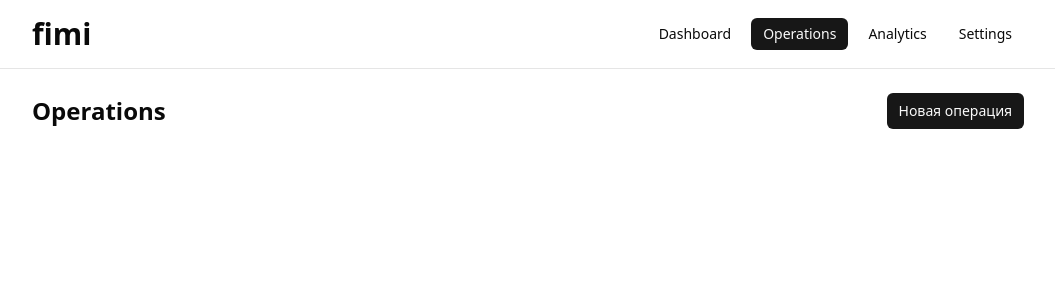
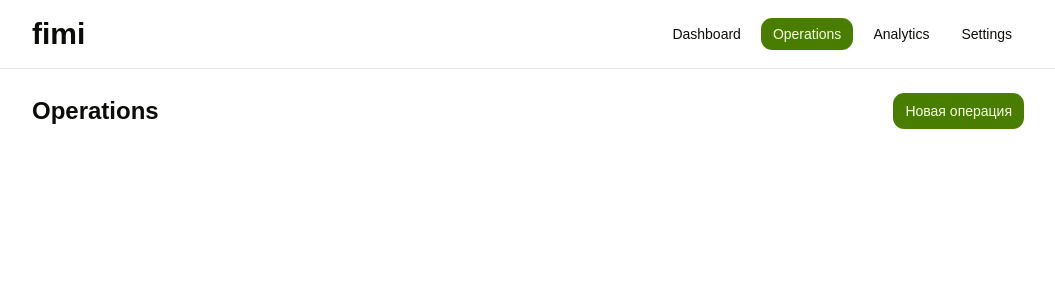
Before and after one commit to stanislavluft/fimi, a React (Vite) app: page /operations in a window 1280 px wide. Shown: the top 300 px of the page, without its empty margins (112-1167 px from the left). Built offline with nearby package versions, Linux system fonts and the light colour scheme.

Commit message:
refactor: implement OPERATION_TYPES constant and add new variables

```diff
--- a/package.json
+++ b/package.json
@@ -10,6 +10,7 @@
     "preview": "vite preview"
   },
   "dependencies": {
+    "@fontsource-variable/geist": "^5.2.8",
     "@tailwindcss/vite": "^4.1.18",
     "class-variance-authority": "^0.7.1",
     "clsx": "^2.1.1",
@@ -20,7 +21,8 @@
     "react-dom": "^19.2.0",
     "react-hook-form": "^7.71.2",
     "react-router-dom": "^7.13.1",
-    "tailwind-merge": "^3.4.1",
+    "tailwind-merge": "^3.5.0",
+    "tw-animate-css": "^1.4.0",
     "uuid": "^13.0.0",
     "zustand": "^5.0.11"
   },
--- /dev/null
+++ b/src/constants/constants.ts
@@ -0,0 +1,6 @@
+export const OPERATION_TYPES = [
+  { value: 'income', label: 'Доход' },
+  { value: 'expense', label: 'Расход' },
+] as const; //
+
+export type OperationType = (typeof OPERATION_TYPES)[number]['value'];
--- a/src/index.css
+++ b/src/index.css
@@ -1,62 +1,129 @@
 @import 'tailwindcss';
+@import 'tw-animate-css';
+@import '@fontsource-variable/geist';
+
+@custom-variant dark (&:where(.dark, .dark *));
 
 @layer base {
   :root {
+    --radius: 0.875rem;
     --background: oklch(1 0 0);
-    --foreground: oklch(0.145 0 0);
+    --foreground: oklch(0.153 0.006 107.1);
     --card: oklch(1 0 0);
-    --card-foreground: oklch(0.145 0 0);
-    --primary: oklch(0.205 0 0);
-    --primary-foreground: oklch(0.985 0 0);
-    --secondary: oklch(0.97 0 0);
-    --secondary-foreground: oklch(0.205 0 0);
-    --destructive: oklch(0.6271 0.1936 33.34);
-    --destructive-foreground: oklch(0.985 0 0);
-    --ghost: oklch(0.97 0 0);
-    --ghost-foreground: oklch(0.205 0 0);
-    --border: oklch(0.922 0 0);
-    --input: oklch(0.922 0 0);
-    --ring: oklch(0.708 0 0);
+    --card-foreground: oklch(0.153 0.006 107.1);
+    --popover: oklch(1 0 0);
+    --popover-foreground: oklch(0.153 0.006 107.1);
+    --primary: oklch(0.532 0.157 131.589);
+    --primary-foreground: oklch(0.986 0.031 120.757);
+    --secondary: oklch(0.967 0.001 286.375);
+    --secondary-foreground: oklch(0.21 0.006 285.885);
+    --muted: oklch(0.966 0.005 106.5);
+    --muted-foreground: oklch(0.58 0.031 107.3);
+    --accent: oklch(0.532 0.157 131.589);
+    --accent-foreground: oklch(0.986 0.031 120.757);
+    --destructive: oklch(0.577 0.245 27.325);
+    --border: oklch(0.93 0.007 106.5);
+    --input: oklch(0.93 0.007 106.5);
+    --ring: oklch(0.737 0.021 106.9);
+    --chart-1: oklch(0.897 0.196 126.665);
+    --chart-2: oklch(0.768 0.233 130.85);
+    --chart-3: oklch(0.648 0.2 131.684);
+    --chart-4: oklch(0.532 0.157 131.589);
+    --chart-5: oklch(0.453 0.124 130.933);
+    --sidebar: oklch(0.988 0.003 106.5);
+    --sidebar-foreground: oklch(0.153 0.006 107.1);
+    --sidebar-primary: oklch(0.648 0.2 131.684);
+    --sidebar-primary-foreground: oklch(0.986 0.031 120.757);
+    --sidebar-accent: oklch(0.966 0.005 106.5);
+    --sidebar-accent-foreground: oklch(0.228 0.013 107.4);
+    --sidebar-border: oklch(0.93 0.007 106.5);
+    --sidebar-ring: oklch(0.737 0.021 106.9);
   }
 
   .dark {
-    --background: oklch(0.145 0 0);
-    --foreground: oklch(0.985 0 0);
-    --card: oklch(0.205 0 0);
-    --card-foreground: oklch(0.985 0 0);
-    --primary: oklch(0.922 0 0);
-    --primary-foreground: oklch(0.205 0 0);
-    --secondary: oklch(0.269 0 0);
+    --background: oklch(0.153 0.006 107.1);
+    --foreground: oklch(0.988 0.003 106.5);
+    --card: oklch(0.228 0.013 107.4);
+    --card-foreground: oklch(0.988 0.003 106.5);
+    --popover: oklch(0.228 0.013 107.4);
+    --popover-foreground: oklch(0.988 0.003 106.5);
+    --primary: oklch(0.453 0.124 130.933);
+    --primary-foreground: oklch(0.986 0.031 120.757);
+    --secondary: oklch(0.274 0.006 286.033);
     --secondary-foreground: oklch(0.985 0 0);
+    --muted: oklch(0.286 0.016 107.4);
+    --muted-foreground: oklch(0.737 0.021 106.9);
+    --accent: oklch(0.453 0.124 130.933);
+    --accent-foreground: oklch(0.986 0.031 120.757);
     --destructive: oklch(0.6271 0.1936 33.34);
-    --destructive-foreground: oklch(0.985 0 0);
-    --ghost: oklch(0.269 0 0);
-    --ghost-foreground: oklch(0.985 0 0);
     --border: oklch(1 0 0 / 10%);
     --input: oklch(1 0 0 / 15%);
-    --ring: oklch(0.556 0 0);
+    --ring: oklch(0.58 0.031 107.3);
+    --chart-1: oklch(0.897 0.196 126.665);
+    --chart-2: oklch(0.768 0.233 130.85);
+    --chart-3: oklch(0.648 0.2 131.684);
+    --chart-4: oklch(0.532 0.157 131.589);
+    --chart-5: oklch(0.453 0.124 130.933);
+    --sidebar: oklch(0.228 0.013 107.4);
+    --sidebar-foreground: oklch(0.988 0.003 106.5);
+    --sidebar-primary: oklch(0.768 0.233 130.85);
+    --sidebar-primary-foreground: oklch(0.274 0.072 132.109);
+    --sidebar-accent: oklch(0.286 0.016 107.4);
+    --sidebar-accent-foreground: oklch(0.988 0.003 106.5);
+    --sidebar-border: oklch(1 0 0 / 10%);
+    --sidebar-ring: oklch(0.58 0.031 107.3);
   }
   body {
     overflow-x: hidden;
-    background-color: var(--background);
-    color: var(--foreground);
     min-height: 100vh;
+    @apply bg-background text-foreground;
+  }
+  * {
+    @apply border-border outline-ring/50;
+  }
+  html {
+    @apply font-sans;
   }
 }
-@theme {
+
+@theme inline {
+  --font-sans: 'Geist Variable', sans-serif;
+  --color-sidebar-ring: var(--sidebar-ring);
+  --color-sidebar-border: var(--sidebar-border);
+  --color-sidebar-accent-foreground: var(--sidebar-accent-foreground);
+  --color-sidebar-accent: var(--sidebar-accent);
+  --color-sidebar-primary-foreground: var(--sidebar-primary-foreground);
+  --color-sidebar-primary: var(--sidebar-primary);
+  --color-sidebar-foreground: var(--sidebar-foreground);
+  --color-sidebar: var(--sidebar);
+  --color-chart-5: var(--chart-5);
+  --color-chart-4: var(--chart-4);
+  --color-chart-3: var(--chart-3);
+  --color-chart-2: var(--chart-2);
+  --color-chart-1: var(--chart-1);
+  --color-ring: var(--ring);
+  --color-input: var(--input);
+  --color-border: var(--border);
+  --color-destructive: var(--destructive);
+  --color-accent-foreground: var(--accent-foreground);
+  --color-accent: var(--accent);
+  --color-muted-foreground: var(--muted-foreground);
+  --color-muted: var(--muted);
+  --color-secondary-foreground: var(--secondary-foreground);
+  --color-secondary: var(--secondary);
+  --color-primary-foreground: var(--primary-foreground);
+  --color-primary: var(--primary);
+  --color-popover-foreground: var(--popover-foreground);
+  --color-popover: var(--popover);
+  --color-card-foreground: var(--card-foreground);
+  --color-card: var(--card);
+  --color-foreground: var(--foreground);
   --color-background: var(--background);
-  --color-foreground: var(--foreground);
-  --color-card: var(--card);
-  --color-card-foreground: var(--card-foreground);
-  --color-primary: var(--primary);
-  --color-primary-foreground: var(--primary-foreground);
-  --color-secondary: var(--secondary);
-  --color-secondary-foreground: var(--secondary-foreground);
-  --color-ghost: var(--ghost);
-  --color-ghost-foreground: var(--ghost-foreground);
-  --color-destructive: var(--destructive);
-  --color-destructive-foreground: var(--destructive-foreground);
-  --color-border: var(--border);
-  --color-input: var(--input);
-  --color-ring: var(--ring);
+  --radius-sm: calc(var(--radius) * 0.6);
+  --radius-md: calc(var(--radius) * 0.8);
+  --radius-lg: var(--radius);
+  --radius-xl: calc(var(--radius) * 1.4);
+  --radius-2xl: calc(var(--radius) * 1.8);
+  --radius-3xl: calc(var(--radius) * 2.2);
+  --radius-4xl: calc(var(--radius) * 2.6);
 }
--- a/src/types.ts
+++ b/src/types.ts
@@ -1,5 +1,5 @@
 //Operation
-export type OperationType = 'income' | 'expense' | 'transfer';
+import type { OperationType } from '@/constants/constants';
 
 export interface Operation {
   id: string;
```
Also changed, not shown: src/components/finance/OperationForm.tsx (+6 -2 lines), 1 other file (tests, documents, lock files or other folders).
